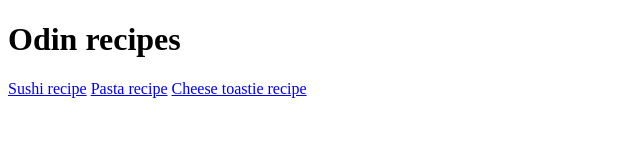
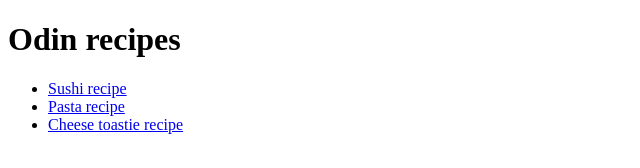
Before and after one commit to zokucodes/odin-recipes, a plain HTML site: page index.html in a window 1280 px wide. Shown: the whole page, without its empty margins (0-640 px from the left). Drawn offline with Linux system fonts and the light colour scheme.

Commit message:
Ordered list created for links to recipes

```diff
--- a/index.html
+++ b/index.html
@@ -7,8 +7,10 @@
 
     <body>
         <h1>Odin recipes</h1>
-        <a href="recipes/sushi.html">Sushi recipe</a>
-        <a href="recipes/pasta.html">Pasta recipe</a>
-        <a href="recipes/cheesetoastie.html">Cheese toastie recipe</a>
+        <ul>
+            <li><a href="recipes/sushi.html">Sushi recipe</a></li>
+            <li><a href="recipes/pasta.html">Pasta recipe</a></li>
+            <li><a href="recipes/cheesetoastie.html">Cheese toastie recipe</a></li>
+        </ul>
     </body>
 </html>
```
